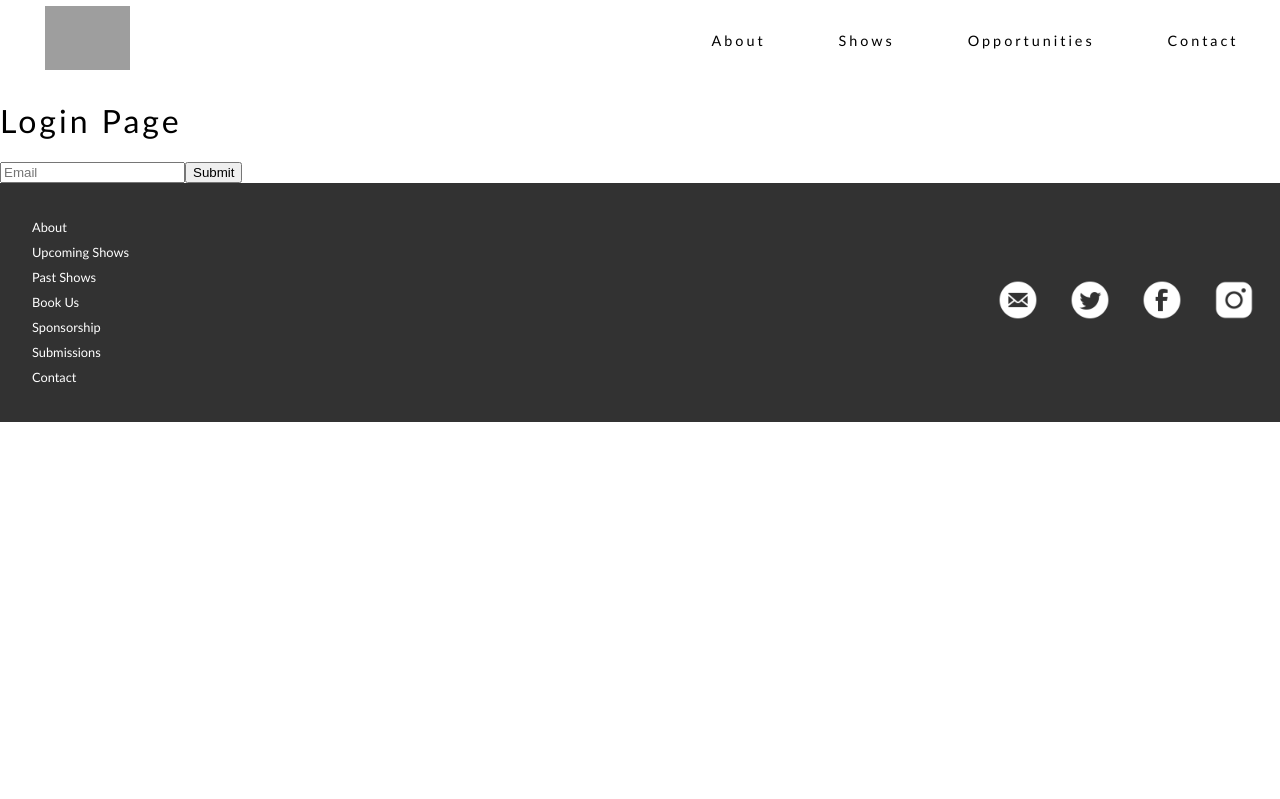
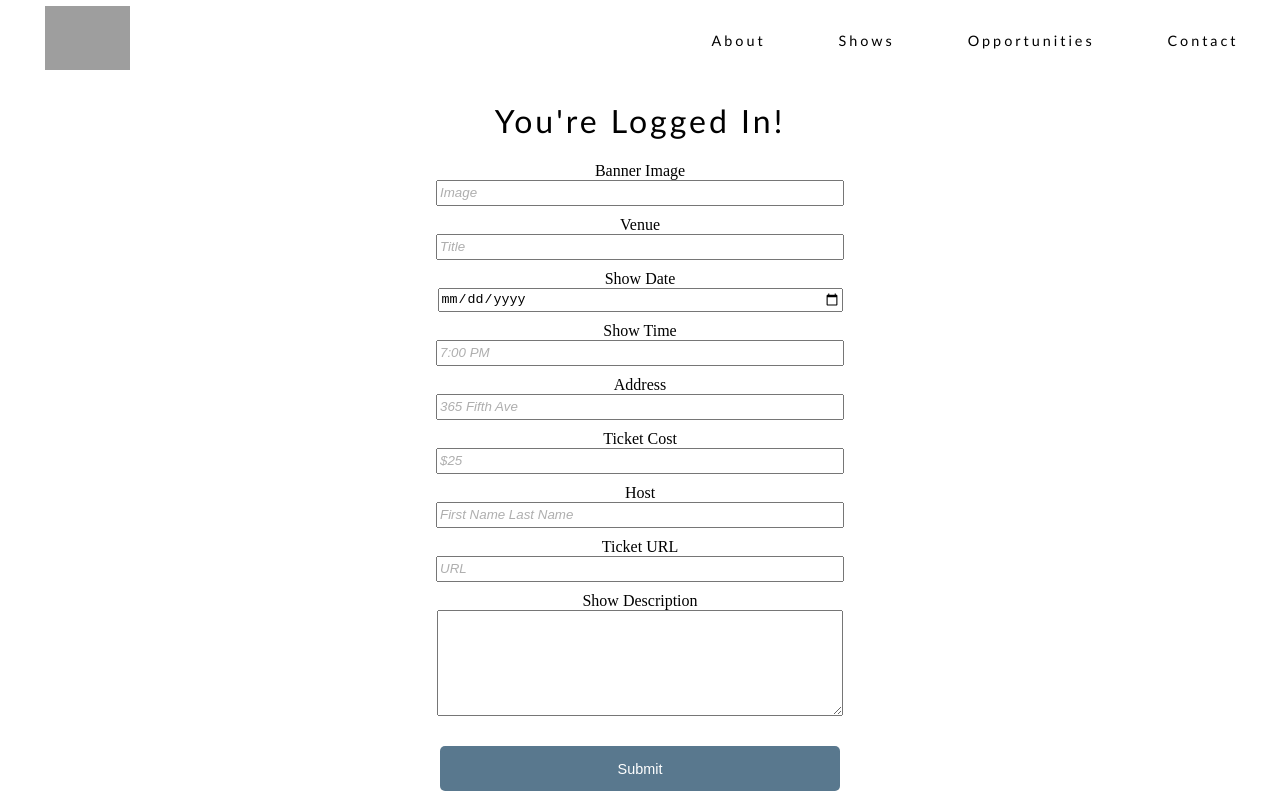
Before and after one commit to lindzht/asbury, a React (Create React App) app in the folder client/: page /login in a window 1280 px wide. Shown: the top 799 px of the page. Built offline with nearby package versions, Linux system fonts and the light colour scheme; grey boxes are pictures that could not be loaded.

Commit message:
added form to login page

```diff
--- a/client/src/App.css
+++ b/client/src/App.css
@@ -1351,17 +1351,22 @@ footer p {
     display: flex;
     width: 60vw;
     justify-content: space-around;
-    margin-top: 30px;
+    margin-top: 50px;
     cursor: grab;
+  }
+
+  #contact-content h2{
+    margin-top: 40px;
   }
 
   #contact-content #follow-container h3{
     font-weight: 100;
     background-color: white;
-    width: 130px;
+    width: 110px;
     padding: 4px 0;
     z-index: 10;
     position: relative;
+    font-size: 1.1em;
   }
 
 
@@ -1423,9 +1428,48 @@ footer p {
   }
 
 
+  /********************** Login Page ***********************/
 
+  #login-container {
+    display: flex;
+    flex-direction: column;
+    justify-content: center;
+    align-items: center;
+  }
 
+  #login-container input[type="submit"] {
+    margin-top: 30px;
+    padding-bottom: 30px;
+  }
 
+  #login-container #new-show-container form {
+    display: flex;
+    flex-direction: column;
+    justify-content: center;
+    align-items: center;
+    width: 400px;
+    margin-bottom: 100px;
+  }
+
+  #login-container #new-show-container form input {
+    margin-bottom: 10px;
+    height: 20px;
+    width: 400px;
+  }
+
+  #login-container #new-show-container form input::placeholder {
+    color:rgba(128, 128, 128, 0.639);
+    font-style: italic;
+  }
+
+  #login-container #new-show-container form textarea{
+    height: 100px;
+    width: 400px;
+  }
+
+  #login-container #new-show-container button {
+    width: 400px;
+  }
 
 
 
--- a/client/src/components/Login.js
+++ b/client/src/components/Login.js
@@ -1,6 +1,8 @@
 
 
-function Login () {
+function Login ({user}) {
+
+if (user) {
     return(
         <div id="login-container">
             <h1>Login Page</h1>
@@ -15,5 +17,88 @@ function Login () {
         </div>
     )
 }
+else {
+    return(
+        <div id="login-container">
+            <h1>You're Logged In!</h1>
+
+            <div id="new-show-container">
+                <form id="new-show-form">
+                    <label>Banner Image</label>
+                    <input
+                        type="text"
+                        id="img"
+                        name="img"
+                        placeholder="Image" />
+                    <label>Venue</label>
+                    <input
+                        type="text"
+                        id="title"
+                        name="title"
+                        placeholder="Title" />
+                    <label>Show Date</label>
+                    <input
+                        type="date"
+                        id="date"
+                        name="date"
+                        placeholder="Aug 18" />
+                    <label>Show Time</label>
+                    <input
+                        type="text"
+                        id="time"
+                        name="time"
+                        placeholder="7:00 PM" />
+                    <label>Address</label>
+                    <input
+                        type="text"
+                        id="location"
+                        name="location"
+                        placeholder="365 Fifth Ave" />
+                    <label>Ticket Cost</label>
+                    <input
+                        type="text"
+                        id="cost"
+                        name="cost"
+                        placeholder="$25" />
+                    <label>Host</label>
+                    <input
+                        type="text"
+                        id="host"
+                        name="host"
+                        placeholder="First Name Last Name" />
+                    <label>Ticket URL</label>
+                    <input
+                        type="text"
+                        id="url"
+                        name="url"
+                        placeholder="URL" />
+                    <label>Show Description</label>
+                    <textarea
+                        id="desc"
+                        name="desc" />
+                    <input
+                        className="button"
+                        type="submit"
+                        value="Submit" />
+                    <button className="button">Delete</button>
+                </form>
+            </div>
+        </div>
+    )
+}
+
+}
 
 export default Login;
+
+{/* <UpcomingShowCard
+isDesktop={isDesktop}
+img={poster}
+title="CUNY Graduate Theater"
+date="Aug 18"
+time="7:00PM"
+location="365 Fifth Ave (B/W 34th & 35th Street)"
+cost="$25"
+host="Ken Dashow"
+desc={testDesc}
+url="https://bpt.me/5763465"/> */}
```
